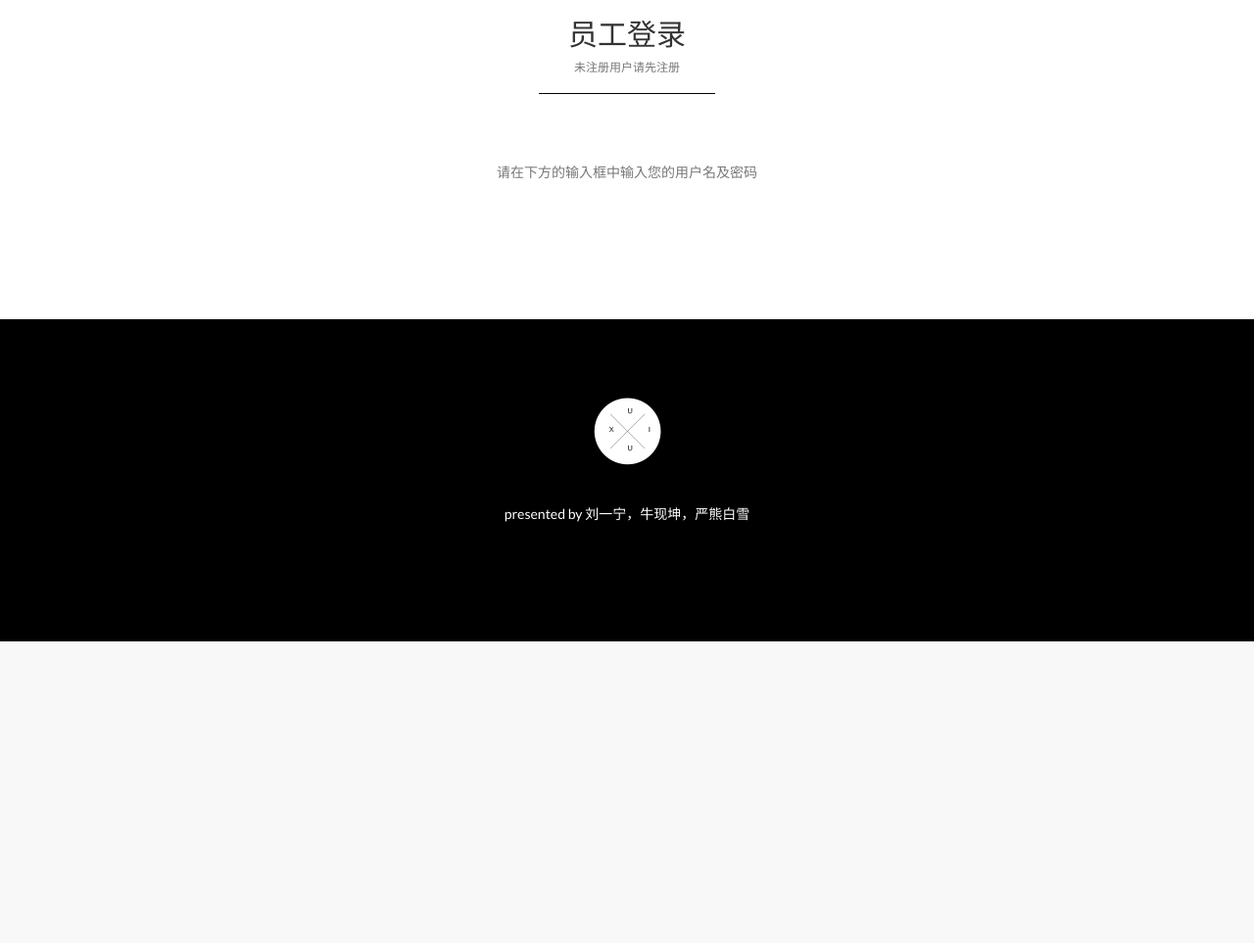
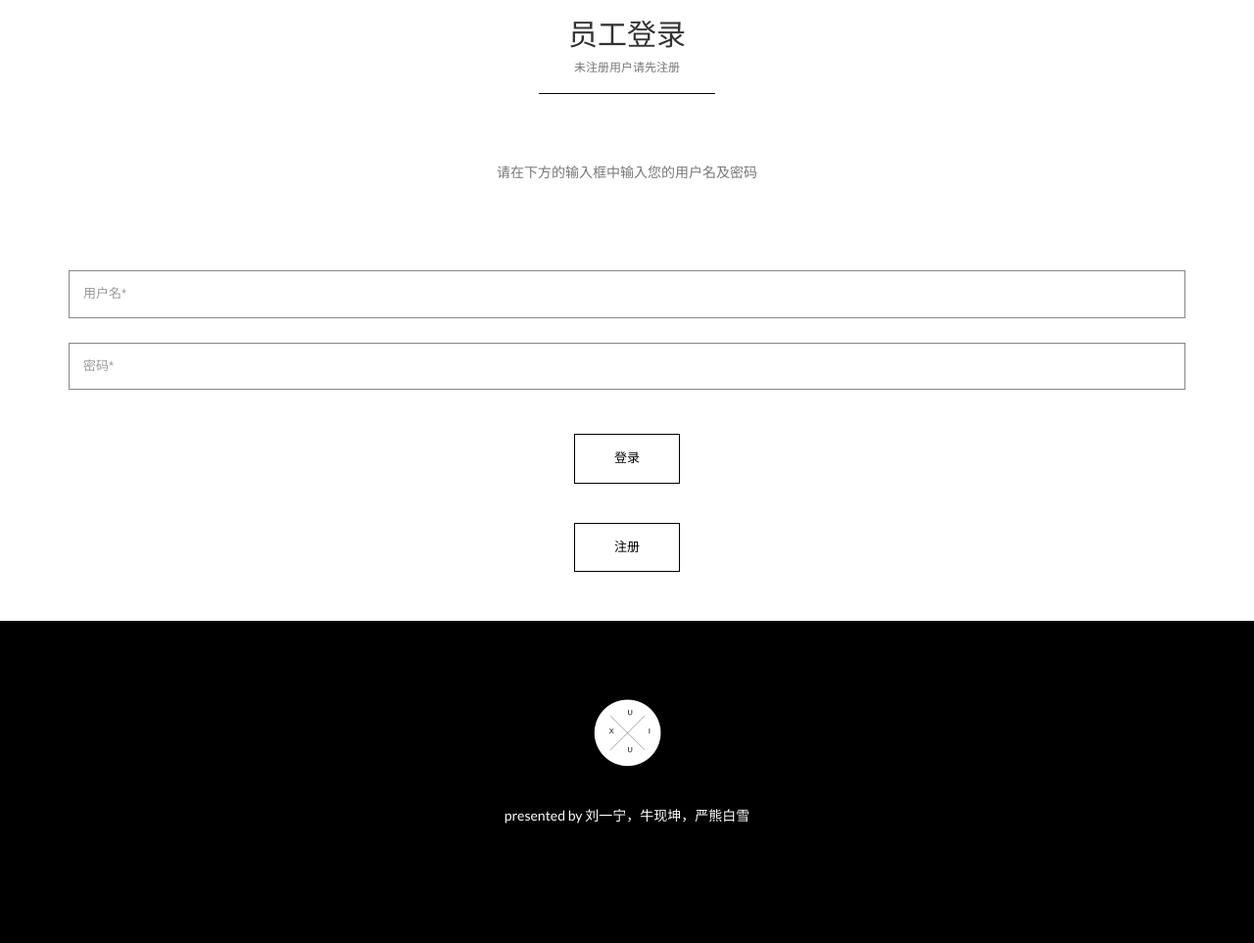
Before and after one commit to Eclear/fishGame, a Django app: page / in a window 1280 px wide. Shown: the part 851-1814 px from the top of the page at 98% size. Before the commit the page ends 1506 px from the top, so only its background shows below. Run offline with Django 4.2, Linux system fonts and the light colour scheme; parts of the project's set-up code (start-up, migrations or seed data) failed here and were passed over; some libraries are stand-ins or nearby versions.

Commit message:
add register and login

```diff
--- a/backEnd/templates/online/index.html
+++ b/backEnd/templates/online/index.html
@@ -70,28 +70,28 @@
             </div>
         </div>
 
-{#    <form style="width: auto" action="{% url 'online:login'%}" method="post">#}
-{#        {% csrf_token %}#}
-{#       <div class="text-center" >#}
-{#           <div class="form-group text-center">#}
-{#               <input type="text" name="username" class="form-control" placeholder="用户名*">#}
-{#           </div>#}
-{#           <div class="form-group text-center">#}
-{#               <input type="text" name="password" class="form-control" placeholder="密码*">#}
-{#           </div>#}
-{##}
-{#        </div><br>#}
-{#        <div class="row">#}
-{#            <div class="col-md-12 text-center">#}
-{#                <button type="submit" class="btn btn-primary" name="sub">登录</button>#}
-{#            </div>#}
-{#        </div>#}
-{#    </form><br><br>#}
-{#        <div class="row" >#}
-{#            <div class="col-md-12 text-center">#}
-{#                <a type="submit" class="btn btn-primary" href="{% url 'online:register_page'%}">注册</a>#}
-{#            </div>#}
-{#        </div>#}
+    <form style="width: auto" action="{% url 'backEnd:login'%}" method="post">
+        {% csrf_token %}
+       <div class="text-center" >
+           <div class="form-group text-center">
+               <input type="text" name="username" class="form-control" placeholder="用户名*">
+           </div>
+           <div class="form-group text-center">
+               <input type="text" name="password" class="form-control" placeholder="密码*">
+           </div>
+
+        </div><br>
+        <div class="row">
+            <div class="col-md-12 text-center">
+                <button type="submit" class="btn btn-primary" name="sub">登录</button>
+            </div>
+        </div>
+    </form><br><br>
+        <div class="row" >
+            <div class="col-md-12 text-center">
+                <a type="submit" class="btn btn-primary" href="{% url 'backEnd:register_page'%}">注册</a>
+            </div>
+        </div>
 </div>
 
 </section>
--- a/backEnd/urls.py
+++ b/backEnd/urls.py
@@ -6,4 +6,7 @@ urlpatterns = [
     url(r'^$', views.online_page,name='online_page'),
     url(r'^register/$', views.register_page,name='register_page'),
     url(r'^registeraction/$', views.register,name='register'),
+    url(r'^login/$', views.login,name='login'),
+    url(r'^loginsuccess/(?P<type_id>[0-9]+)$',views.login_success,name='login_success'),
+
 ]
--- a/backEnd/views.py
+++ b/backEnd/views.py
@@ -2,35 +2,48 @@
 from __future__ import unicode_literals
 
 from django.shortcuts import render
+from models import User
+from django.http import HttpResponse,HttpResponseRedirect
+from django.urls import reverse
+import game.views as gv
 
 def online_page(request):
     # return render(request, 'tem2/index.html')
     return render(request,'online/index.html')
 
+def login_success(request, user_id):
+    return gv.game_view(request,user_id)
 
 
-# def game_view(request):
-#     data = {
-#
-#     }
-#     return render(request, 'tinyHeart/../game/templates/tinyHeart.html', data)
-#     # return render(request, '1.html', data)
+def login(request):
+    _username = request.POST.get('username')
+    _password = request.POST.get('password')
+    user_list = User.objects.filter(username=_username,password=_password)
+    #确定登录是否成功
+    if(len(user_list)==0):
+        return HttpResponse('请输入正确的用户名和密码')
+    else:
+        _user = user_list[0]
+        _user.online = True
+        _user.save()
+        request.session['member_id'] = _user.user_id
+        return login_success(request, _user.user_id)
 
 def register_page(request):
     data = {
-        # 'type_list': ['manager','waiter','cook'],
+        'type_list': ['manager','waiter','cook'],
     }
     return render(request,'online/register_page.html',data)
 
 def register(request):
     _username = request.POST.get('username')
     _password = request.POST.get('password')
-    _type = request.POST.get('type_')
+    # _type = request.POST.get('type_')
     user_list = User.objects.filter(username=_username)
     #用户名是否存在
     if(len(user_list)>0):
         return HttpResponse('该用户名已存在！')
     else:
-        new_user = User.objects.create(username=_username,password=_password,type=_type)
-        ov.CURRENT_ID = new_user.user_id
-        return HttpResponseRedirect(reverse('online:online_page'))
+        new_user = User.objects.create(username=_username,password=_password)
+        gv.CURRENT_ID = new_user.user_id
+        return HttpResponseRedirect(reverse('backEnd:online_page'))
```
Also changed, not shown: backEnd/templates/online/register_page.html (+7 -7 lines), 2 other files.
